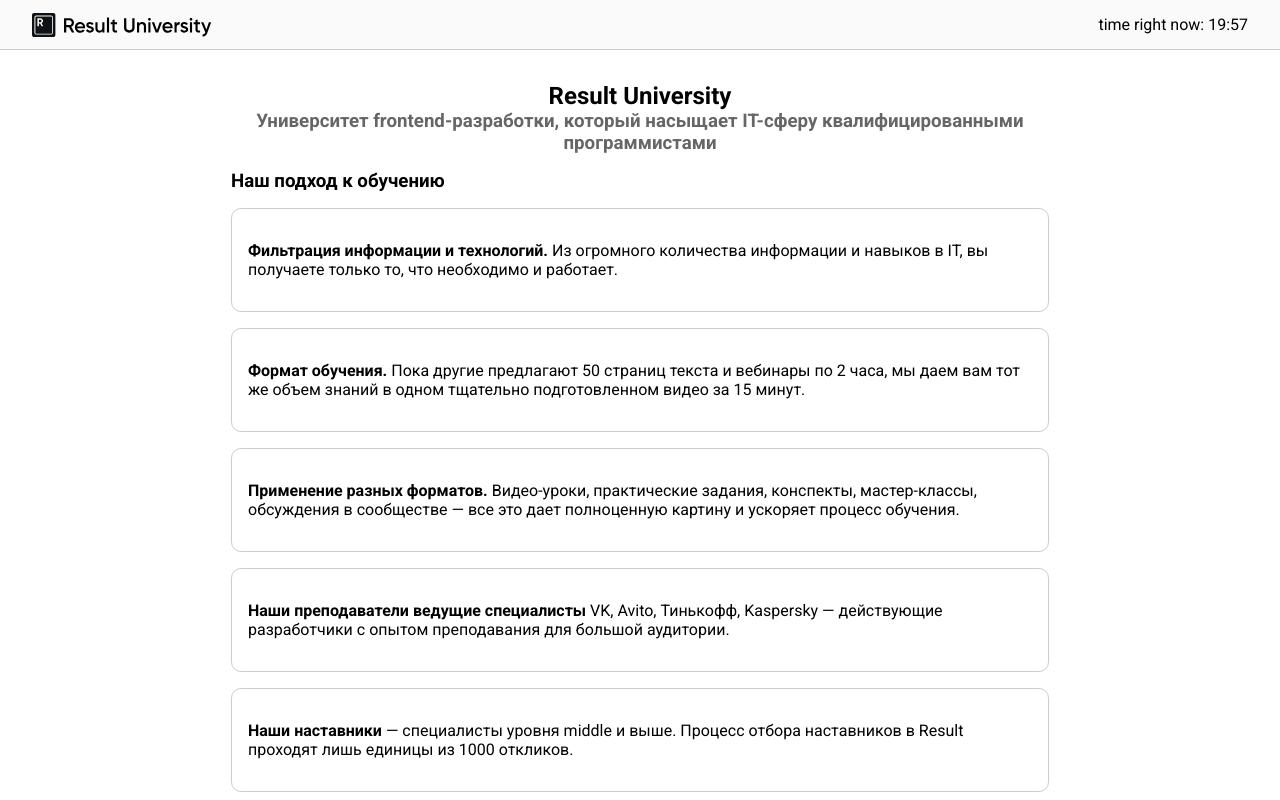
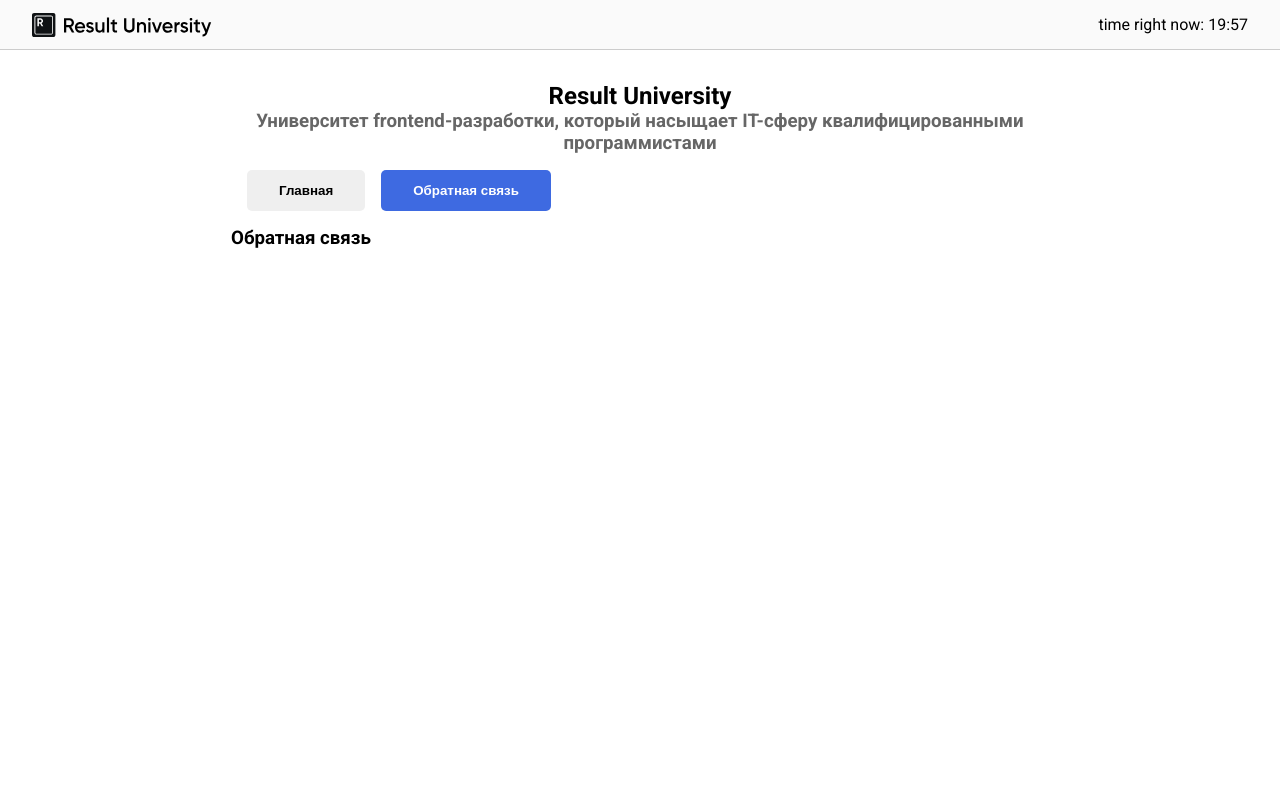
Before and after one commit to IvanDegN/01-react-basic-start, a React (Vite) app: page / in a window 1280 px wide. Shown: the top 800 px of the page. Built offline with nearby package versions, Linux system fonts and the light colour scheme.

Commit message:
add emulation routing via useState

```diff
--- a/src/App.jsx
+++ b/src/App.jsx
@@ -1,23 +1,32 @@
 
 import Header from "./components/Header"
-
-import Button from "./components/Button/Button"
-import { useState } from "react"
 import Teach from "./components/Teach"
 import Differences from "./components/Differences"
 import Intro from "./components/Intro"
+import Tab from "./components/Tab"
+import { useState } from "react"
+import Feedback from "./components/Feedback"
 
 
 
 function App() {
+const [tab, setTab] = useState('fb');
+
 
   return (
     <>
         <Header/>
         <main>
         <Intro/>
-      <Teach/>
-      <Differences/>
+        <Tab active={tab} onChange={ (current) => setTab(current)  }/>
+        {tab === 'fb' && <Feedback/>}
+
+        {tab === 'main' &&
+        <>
+        <Teach/>
+        <Differences/>
+        </>
+        }
         </main>
     </>
   )
--- /dev/null
+++ b/src/components/Feedback.jsx
@@ -0,0 +1,9 @@
+const Feedback = () =>{
+    return(
+        <section>
+            <h3>Обратная связь</h3>
+        </section>
+    )
+}
+
+export default Feedback
--- /dev/null
+++ b/src/components/Tab.jsx
@@ -0,0 +1,12 @@
+import Button from "./Button/Button"
+
+const Tab = ({active, onChange}) =>{
+    return(
+        <section style={{marginBottom: '1rem'}}>
+            <Button isActive={active === 'main'} onClick={() => onChange('main')}>Главная</Button>
+            <Button isActive={active === 'fb'} onClick={() => onChange('fb')}>Обратная связь</Button>
+        </section>
+    )
+}
+
+export default Tab
```
